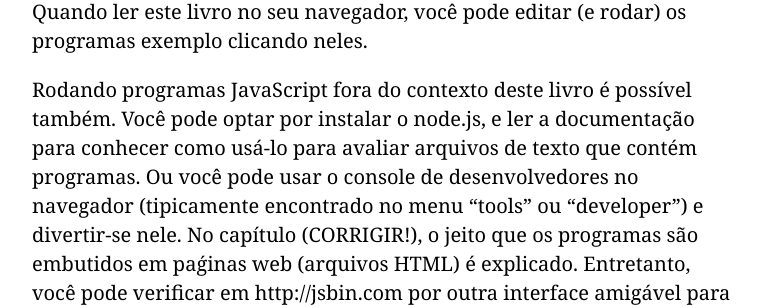
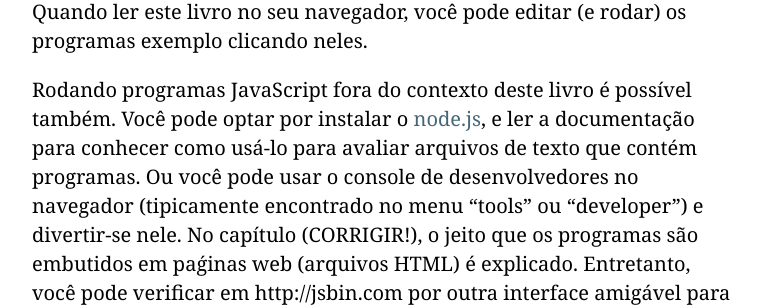
Before and after one commit to braziljs/eloquente-javascript, a Jekyll site: the page built from chapters/introducao/index.md, in a window 1280 px wide and 900 px high, scrolled down 8714 px. Shown: the part 184-491 px from the top of the window, without its empty margins (258-1019 px from the left). Built offline with Jekyll 4.4.1, drawn with Linux system fonts in a browser that asks for light colours; some of the changed lines change nothing that is shown; some of the changed text lies outside the part shown.

Commit message:
Adiciona link para o nodejs.com

```diff
--- a/chapters/introducao/index.md
+++ b/chapters/introducao/index.md
@@ -145,7 +145,7 @@
 
 Quando ler este livro no seu navegador, você pode editar (e rodar) os programas exemplo clicando neles.
 
-Rodando programas JavaScript fora do contexto deste livro é possível também. Você pode optar por instalar o node.js, e ler a documentação para conhecer como usá-lo para avaliar arquivos de texto que contém programas. Ou você pode usar o console de desenvolvedores no navegador (tipicamente encontrado no menu "tools" ou "developer") e divertir-se nele. No capítulo (CORRIGIR!), o jeito que os programas são embutidos em paǵinas web (arquivos HTML) é explicado. Entretanto, você pode verificar em http://jsbin.com por outra interface amigável para rodar código JavaScript no navegador.
+Rodando programas JavaScript fora do contexto deste livro é possível também. Você pode optar por instalar o [node.js](http://nodejs.org/), e ler a documentação para conhecer como usá-lo para avaliar arquivos de texto que contém programas. Ou você pode usar o console de desenvolvedores no navegador (tipicamente encontrado no menu "tools" ou "developer") e divertir-se nele. No capítulo (CORRIGIR!), o jeito que os programas são embutidos em paǵinas web (arquivos HTML) é explicado. Entretanto, você pode verificar em http://jsbin.com por outra interface amigável para rodar código JavaScript no navegador.
 
 ## Conveções Tipográficas
 
```
